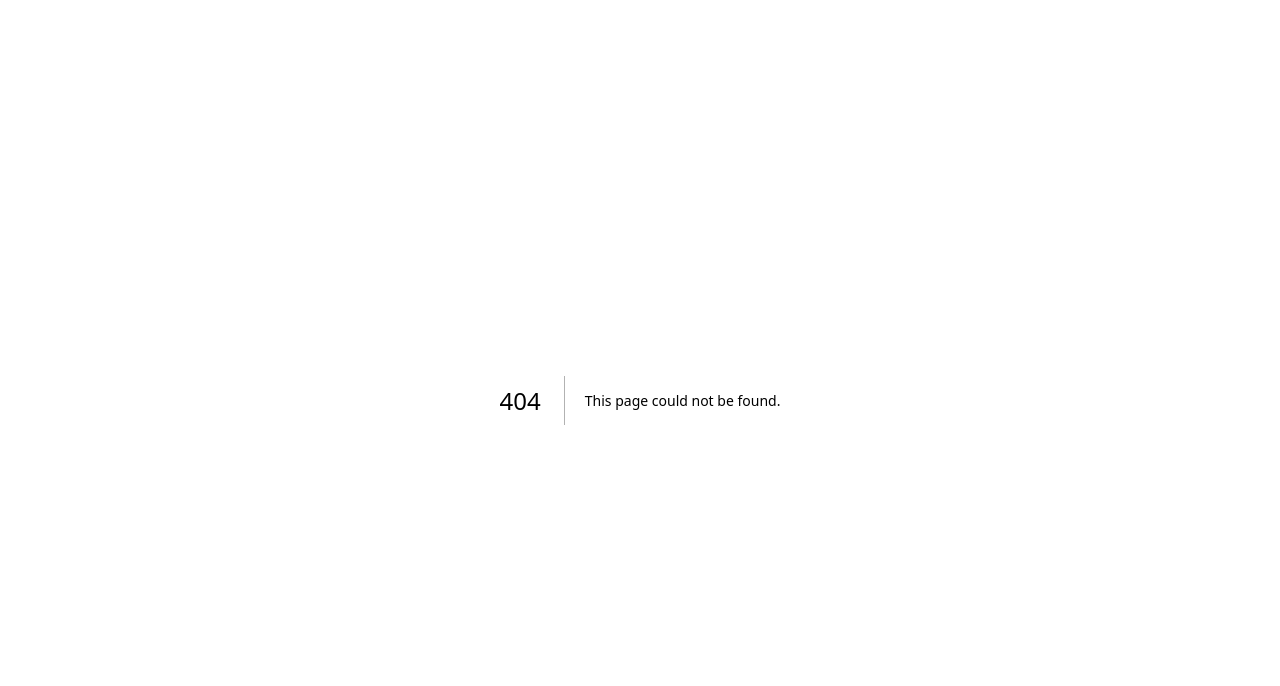
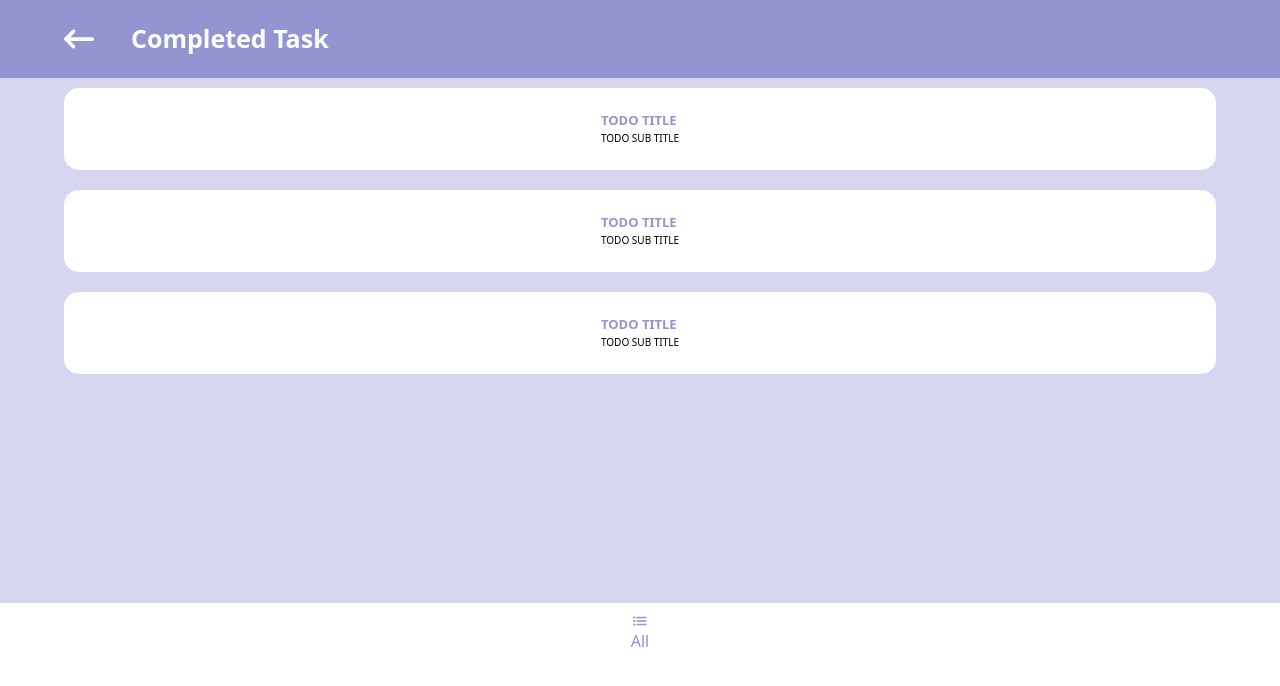
Before and after one commit to kdrv-devv/todolist-next, a Next.js app: page /completed in a window 1280 px wide. Before the commit this address had no page. Shown: the top 686 px of the page. Built offline with nearby package versions, Linux system fonts and the light colour scheme.

Commit message:
UI Finished

```diff
--- /dev/null
+++ b/app/addtask/page.tsx
@@ -0,0 +1,38 @@
+"use client"
+import { useRouter } from 'next/navigation'
+import { FaArrowLeftLong } from "react-icons/fa6";
+
+const AddTask = () => {
+
+    const router = useRouter()
+
+
+  return (
+    <section className="add-page">
+      <header className="todo-header sticky top-0  bg-[#9395d3]">
+        <div className="container flex items-center gap-[37px]  py-5">
+          <button onClick={() => router.push("/")} className="font-[600] text-[30px] text-[#fff]">
+            <FaArrowLeftLong />
+          </button>
+          <h2 className="font-[600] text-[25px] text-[#fff]">Add Task</h2>
+        </div>
+      </header>
+
+      {/* start add task main section */}
+
+      <section className="add-task-container">
+        <div className="container pt-[30px] min-h-[500px]">
+          <form className="flex flex-col gap-[50px]" action="">
+            <div className="flex flex-col gap-[30px] text-[#8b8787] font-[400] text-[16px]">
+              <input className="outline-none border-b-2 pb-[10px] border-[#8B8787] " type="text" placeholder="Title" />
+              <input className="outline-none border-b-2 pb-[10px] border-[#8B8787]" type="text" placeholder="Detail" />
+            </div>
+            <button className="shadow-md font-[600] text-[20px] text-[#fff] bg-[#9395d3] rounded-[15px] w-full h-[65px]">ADD</button>
+          </form>
+        </div>
+      </section>
+    </section>
+  );
+};
+
+export default AddTask;
--- /dev/null
+++ b/app/completed/page.tsx
@@ -0,0 +1,69 @@
+"use client";
+import { IoListSharp } from "react-icons/io5";
+import { FaArrowLeftLong } from "react-icons/fa6";
+import { useRouter } from "next/navigation";
+import { useEffect, useState } from "react";
+
+const Completed = () => {
+  const router = useRouter();
+  const [isClient, setIsClient] = useState(false);
+  useEffect(() => {
+      setIsClient(true);
+    }, []);
+
+    if (!isClient) return null; // Server tarafda hech narsa render qilinmaydi
+
+
+
+  //   localStorage bilan ishlash start
+
+  return (
+    <section className="todo-list">
+      <header className="todo-header sticky top-0  bg-[#9395d3]">
+        <div className="container flex items-center gap-[37px]  py-5">
+          <button
+            onClick={() => router.push("/")}
+            className="font-[600] text-[30px] text-[#fff]"
+          >
+            <FaArrowLeftLong />
+          </button>
+          <h2 className="font-[600] text-[25px] text-[#fff]">Completed Task</h2>
+        </div>
+      </header>
+
+      <section className="main-container bg-[#d6d7ef] min-h-[525px]">
+        <div className="container py-[10px] flex flex-col gap-[20px]">
+
+
+          {Array.from({ length: 3 }).map((_, idx) => (
+            <div
+              key={idx}
+              className="todo-item flex items-center justify-center h-[82px] bg-[#fff] w-full rounded-[15px] p-[20px]"
+            >
+              <div className="todo-task flex flex-col ">
+                <h3 className="text-[#9395d3] font-[600] text-[13px]">
+                  TODO TITLE
+                </h3>
+                <h4 className="font-[400] text-[10px]">TODO SUB TITLE</h4>
+              </div>
+            </div>
+          ))}
+        </div>
+      </section>
+
+      <footer className="footer sticky bottom-0 bg-[#ffff]">
+        <div className="container flex items-center justify-center py-[10px]">
+          <button
+            onClick={() => router.push("/")}
+            className="flex flex-col items-center w-[50px] text-[#9395D3] "
+          >
+            <IoListSharp />
+            <h5>All</h5>
+          </button>
+        </div>
+      </footer>
+    </section>
+  );
+};
+
+export default Completed;
--- /dev/null
+++ b/app/edittask/page.tsx
@@ -0,0 +1,48 @@
+"use client"
+import { useRouter } from 'next/navigation'
+import { useEffect, useState } from 'react';
+import { FaArrowLeftLong } from "react-icons/fa6";
+
+const EditTask = () => {
+    const router = useRouter()
+    const [isClient, setIsClient] = useState(false);
+    useEffect(() => {
+        setIsClient(true);
+      }, []);
+
+      if (!isClient) return null; // Server tarafda hech narsa render qilinmaydi
+
+
+
+  return (
+       <section className="add-page">
+         <header className="todo-header sticky top-0  bg-[#9395d3]">
+           <div className="container flex items-center gap-[37px]  py-5">
+             <button onClick={() => router.push("/")} className="font-[600] text-[30px] text-[#fff]">
+               <FaArrowLeftLong />
+             </button>
+             <h2 className="font-[600] text-[25px] text-[#fff]">Edit Task</h2>
+           </div>
+         </header>
+
+         {/* start add task main section */}
+
+         <section className="add-task-container">
+           <div className="container pt-[30px] min-h-[500px]">
+             <form onSubmit={(e)=> {e.preventDefault()}} className="flex flex-col gap-[50px]" action="">
+               <div className="flex flex-col gap-[30px] text-[#8b8787] font-[400] text-[16px]">
+                 <input className="outline-none border-b-2 pb-[10px] border-[#8B8787] " type="text" placeholder="Title" />
+                 <input className="outline-none border-b-2 pb-[10px] border-[#8B8787]" type="text" placeholder="Detail" />
+               </div>
+                <div className='flex items-center justify-between'>
+               <button className="update shadow-md font-[400] text-[15px] text-[#fff] bg-[#9395d3] rounded-[15px] w-[47%] h-[65px]">Update</button>
+               <button onClick={()=> router.push("/")} className="cancel  shadow-md font-[400] text-[15px] text-[#fff] bg-[#9395d3] rounded-[15px] w-[47%] h-[65px]">Cancel</button>
+                </div>
+             </form>
+           </div>
+         </section>
+       </section>
+  )
+}
+
+export default EditTask
--- a/app/page.tsx
+++ b/app/page.tsx
@@ -1,15 +1,23 @@
+"use client";
 import { FaPencil } from "react-icons/fa6";
 import { FaRegTrashCan } from "react-icons/fa6";
 import { FaRegCheckCircle } from "react-icons/fa";
 import { IoListSharp } from "react-icons/io5";
 import { FaCheck } from "react-icons/fa6";
 import { FaPlus } from "react-icons/fa6";
+import { useRouter } from "next/navigation";
+import { useEffect, useState } from "react";
 const Home = () => {
+  const router = useRouter();
+    const [isClient, setIsClient] = useState(false);
+      useEffect(() => {
+          setIsClient(true);
+        }, []);
+
+        if (!isClient) return null; // Server tarafda hech narsa render qilinmaydi
+
   return (
     <section className="todo-list">
-
-
-
       <header className="todo-header sticky top-0  bg-[#9395d3]">
         <div className="container flex items-center justify-between py-5">
           <h1 className="font-[600] text-[24px] text-[#fff]"> TODO APP</h1>
@@ -33,7 +41,7 @@ const Home = () => {
                 <h4 className="font-[400] text-[10px]">TODO SUB TITLE</h4>
               </div>
               <div className="todo-actions flex items-center gap-[20px] text-[#B3B7EE]">
-                <button>
+                <button onClick={() => router.push("/edittask")}>
                   <FaPencil />
                 </button>
                 <button>
@@ -49,15 +57,18 @@ const Home = () => {
       </section>
 
       <footer className="footer sticky bottom-0 bg-[#ffff]">
-      <button className="w-[50px] h-[50px] absolute top-[-55px] right-[20px]  rounded-[100%] bg-[#9395d3] text-[#fff] flex items-center justify-center ">
-      <FaPlus />
-      </button>
+        <button
+          onClick={() => router.push("/addtask")}
+          className="w-[50px] h-[50px] absolute top-[-55px] right-[20px]  rounded-[100%] bg-[#9395d3] active:bg-[#515386] text-[#fff] flex items-center justify-center "
+        >
+          <FaPlus className="transition-transform duration-200 active:rotate-90" />
+        </button>
         <div className="container flex items-center justify-around py-[10px]">
           <button className="flex flex-col items-center text-[#9395D3] ">
             <IoListSharp />
             <h5>All</h5>
           </button>
-          <button className="flex flex-col items-center text-[#9395D3]">
+          <button onClick={()=> router.push("/completed")} className="flex flex-col items-center text-[#9395D3]">
             <FaCheck />
             <h5>Completed</h5>
           </button>
```
